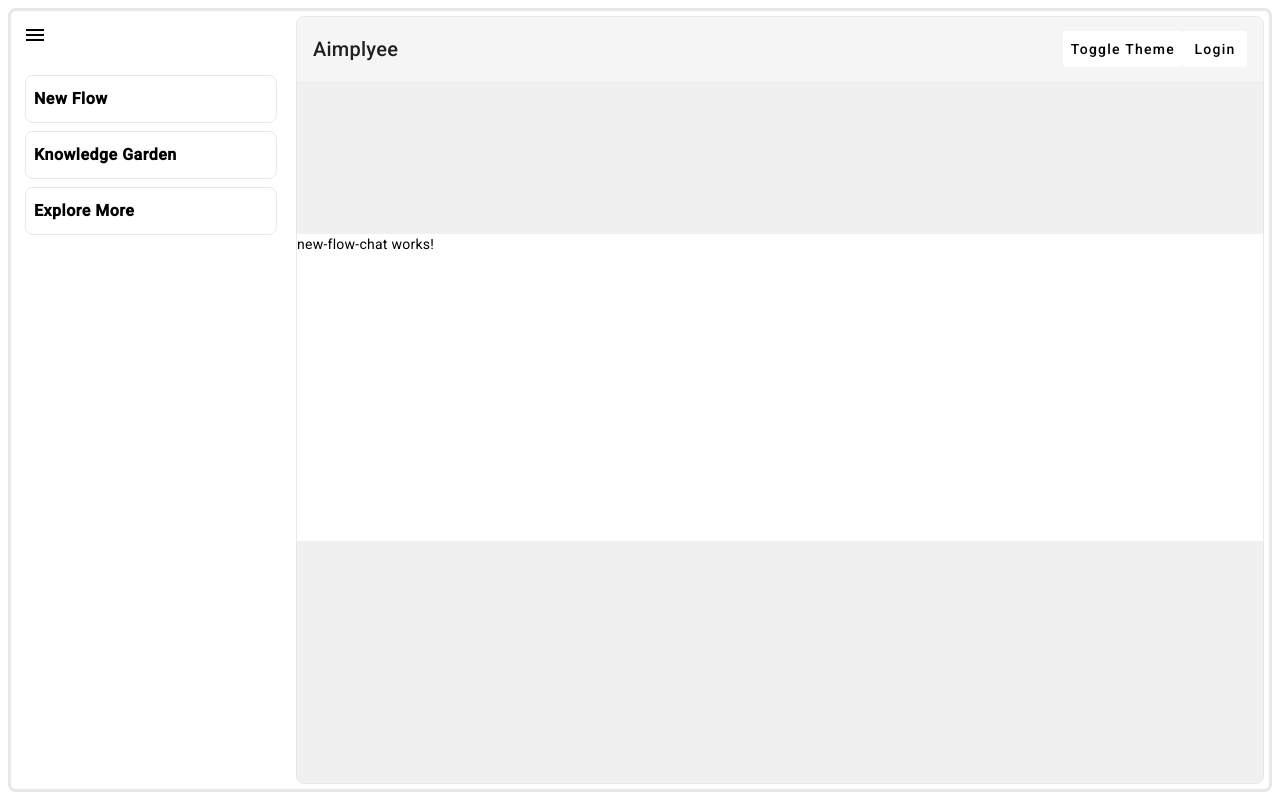
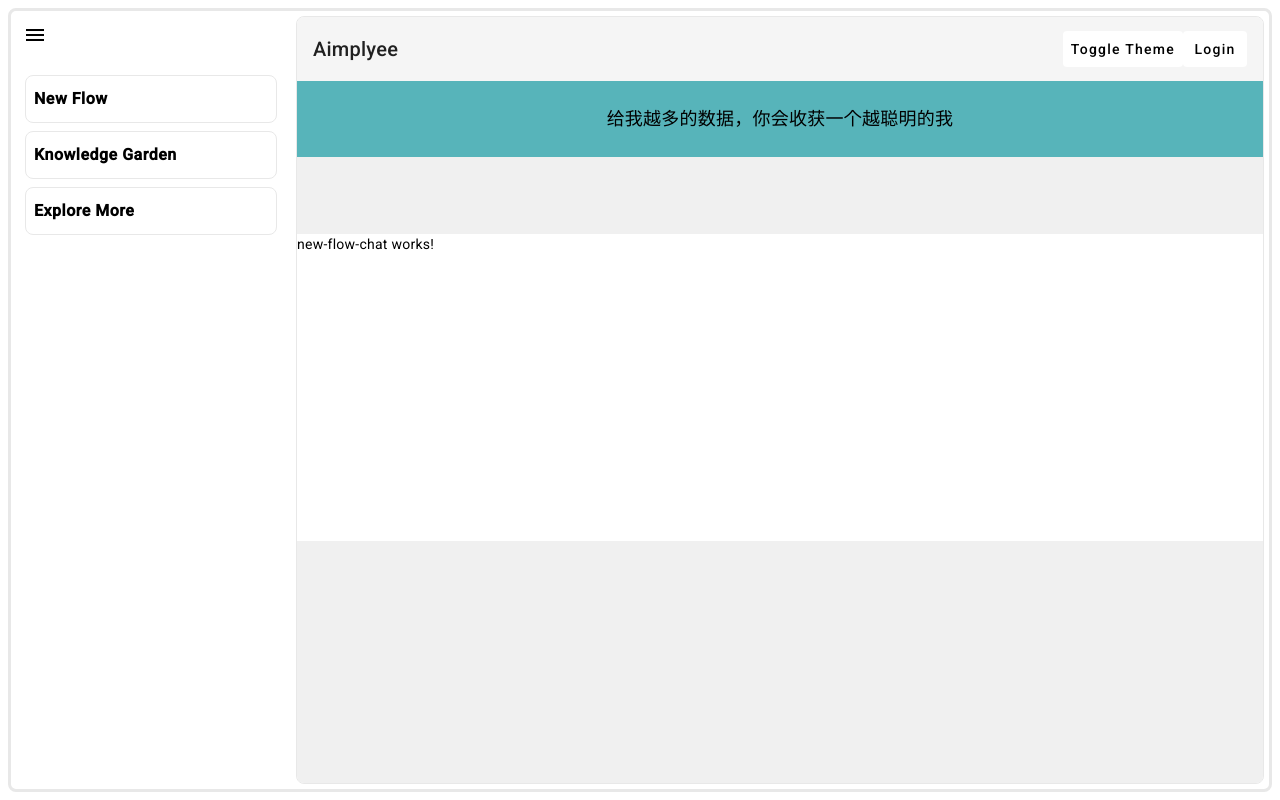
Before and after one commit to InspiroTechnology/aimployee, an Angular app: page /new-flow in a window 1280 px wide. Built offline with nearby package versions, Linux system fonts and the light colour scheme.

Commit message:
Add DashboardHeroSection component to dashboard layout for enhanced structure

```diff
--- a/src/app/features/dashboard/dashboard-new-flow/dashboard-new-flow.component.html
+++ b/src/app/features/dashboard/dashboard-new-flow/dashboard-new-flow.component.html
@@ -1,5 +1,5 @@
 <div class="dashboard-new-flow-container">
-    <div class="top-section"></div>
+    <app-dashboard-hero-section class="top-section"></app-dashboard-hero-section>
     <app-new-flow-chat class="middle-section"></app-new-flow-chat>
     <div class="bottom-section"></div>
 </div>
--- a/src/app/features/dashboard/dashboard-new-flow/dashboard-new-flow.component.ts
+++ b/src/app/features/dashboard/dashboard-new-flow/dashboard-new-flow.component.ts
@@ -1,11 +1,12 @@
 import { Component, OnInit } from '@angular/core';
 import { CommonModule } from '@angular/common';
 import { NewFlowChatComponent } from '../../chat/new-flow-chat/new-flow-chat.component';
+import { DashboardHeroSectionComponent } from '../dashboard-hero-section/dashboard-hero-section.component';
 
 @Component({
   selector: 'app-dashboard-new-flow',
   standalone: true,
-  imports: [CommonModule, NewFlowChatComponent],
+  imports: [CommonModule, NewFlowChatComponent,DashboardHeroSectionComponent],
   templateUrl: './dashboard-new-flow.component.html',
   styleUrls: ['./dashboard-new-flow.component.scss'],
 })
```
